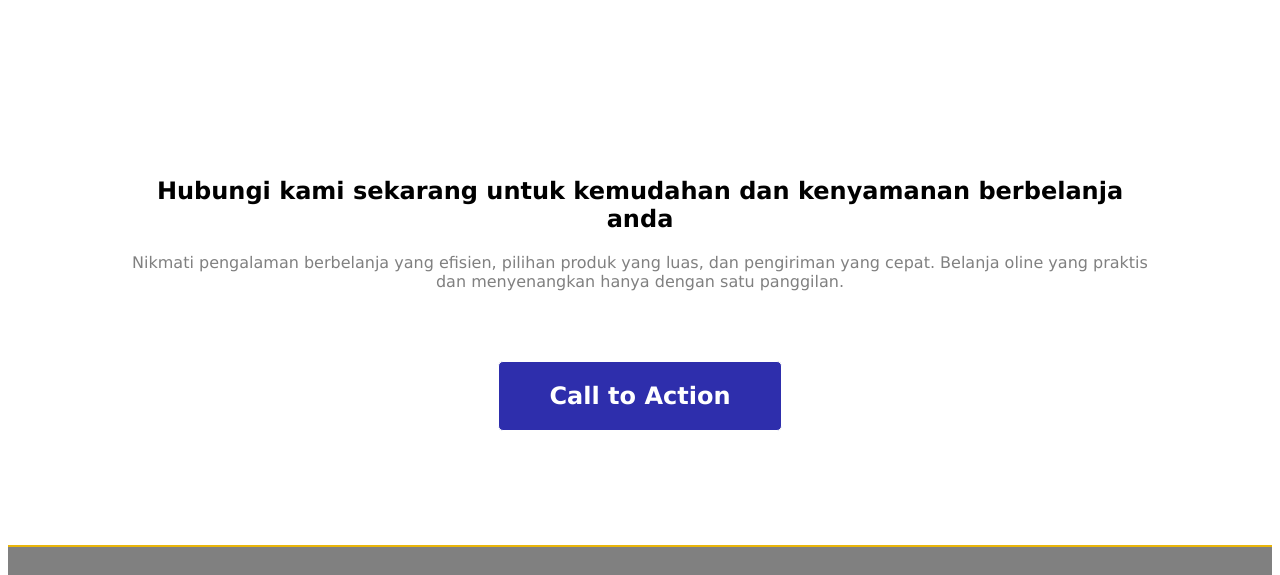
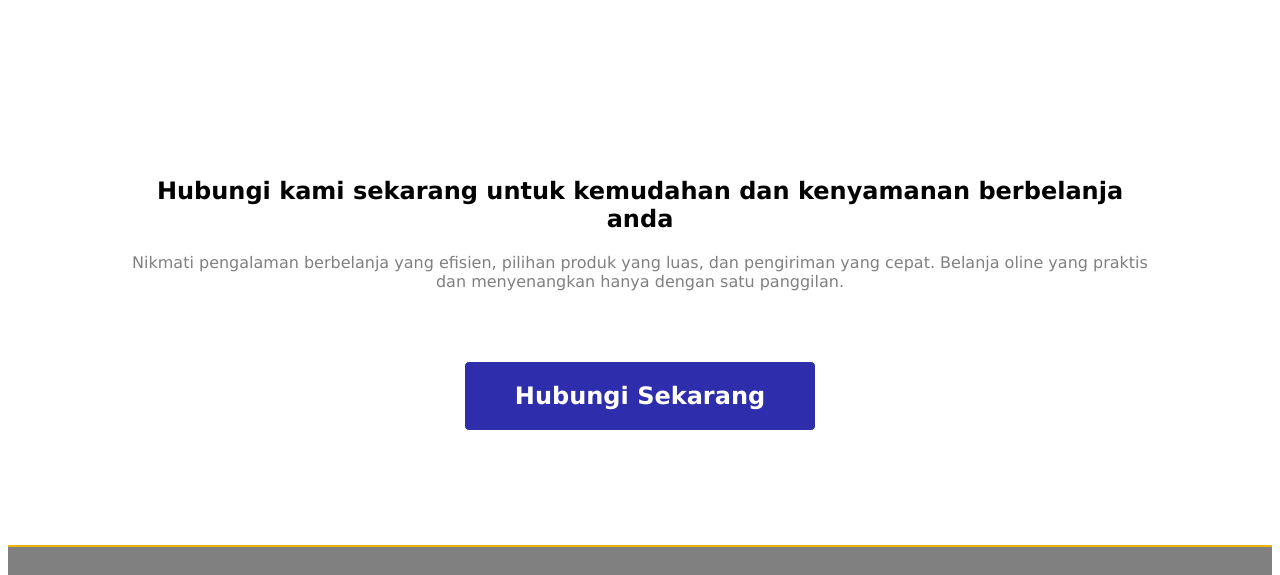
Before and after one commit to revou-fundamental-course/26-jun-23-septyanagstn, a plain HTML site: page index.html in a window 1280 px wide. Shown: the part 2711-3286 px from the top of the page. Drawn offline with Linux system fonts and the light colour scheme.

Commit message:
beres tinggal deploy

```diff
--- a/index.html
+++ b/index.html
@@ -179,7 +179,7 @@
         </div>
         <div id="CallUs-foot">
             <a href="https://www.instagram.com/septyanagstn/?hl=id">
-                <button id="foot-call"><b>Call to Action</b></button>
+                <button id="foot-call"><b>Hubungi Sekarang</b></button>
             </a>
         </div>
     </section>
```
